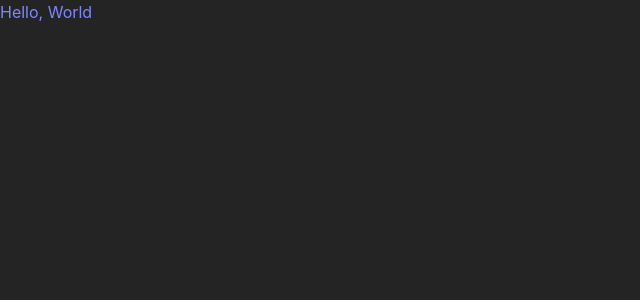
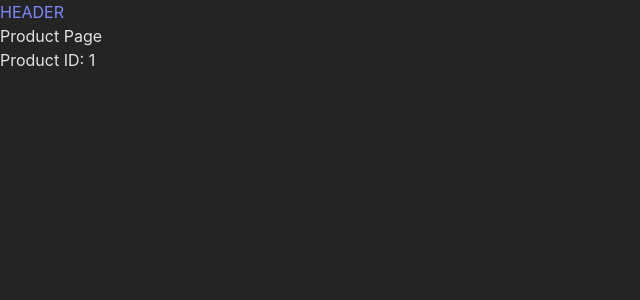
Before and after one commit to nodar-miminoshvili/php-graphql-react, a React (Vite) app in the folder front/: page /product/1 in a window 1280 px wide. Shown: the top 300 px of the page, without its empty margins (0-640 px from the left). Built offline with nearby package versions, Linux system fonts and the light colour scheme.

Commit message:
Define base route structure [front]

```diff
--- a/front/package.json
+++ b/front/package.json
@@ -10,9 +10,12 @@
     "preview": "vite preview"
   },
   "dependencies": {
+    "@apollo/client": "^3.13.1",
     "@tailwindcss/vite": "^4.0.6",
+    "graphql": "^16.10.0",
     "react": "^19.0.0",
     "react-dom": "^19.0.0",
+    "react-router-dom": "^7.1.5",
     "tailwindcss": "^4.0.6"
   },
   "devDependencies": {
--- a/front/src/App.tsx
+++ b/front/src/App.tsx
@@ -1,9 +1,21 @@
+import { createBrowserRouter, createRoutesFromElements, Route, RouterProvider } from "react-router-dom"
+import Home from "./pages/Home"
+import ProductPage from "./pages/ProductPage"
+import CategoryPage from "./pages/CategoryPage"
+import RootLayout from "./layouts/RootLayout"
+
 function App() {
-  return (
-    <>
-    <h1 className="text-indigo-400">Hello, World</h1>
-    </>
-  )
+
+  const router = createBrowserRouter(
+    createRoutesFromElements(
+        <Route path="/" element={<RootLayout/>}>
+            <Route index element={<Home/>}/>
+            <Route path=":category" element={<CategoryPage/>}/>
+            <Route path="product/:productId" element={<ProductPage/>}/>
+        </Route>
+    )
+)
+  return <RouterProvider router={router}/>
 }
 
 export default App
--- /dev/null
+++ b/front/src/layouts/RootLayout.tsx
@@ -0,0 +1,14 @@
+import { Outlet } from "react-router-dom";
+
+export default function RootLayout() {
+    return(
+        <>
+        <header className="text-indigo-400">
+            HEADER
+        </header>
+        <main>
+            <Outlet/>
+        </main>
+        </>
+    )
+}
--- /dev/null
+++ b/front/src/pages/CategoryPage.tsx
@@ -0,0 +1,12 @@
+import { useParams } from "react-router-dom"
+
+export default function CategoryPage() {
+    const {category} = useParams();
+
+    return(
+        <>
+        <h1>Category Page</h1>
+        <h2>Selected Category: {category}</h2>
+        </>
+    )
+}
--- /dev/null
+++ b/front/src/pages/Home.tsx
@@ -0,0 +1,5 @@
+export default function Home() {
+    return(
+        <h1>Home Page</h1>
+    )
+}
--- /dev/null
+++ b/front/src/pages/ProductPage.tsx
@@ -0,0 +1,11 @@
+import { useParams } from "react-router-dom"
+
+export default function ProductPage() {
+    const {productId} = useParams();
+    return(
+        <>
+        <h1>Product Page</h1>
+        <h2>Product ID: {productId} </h2>
+        </>
+    )
+}
```
Also changed, not shown: 1 other file (tests, documents, lock files or other folders).
